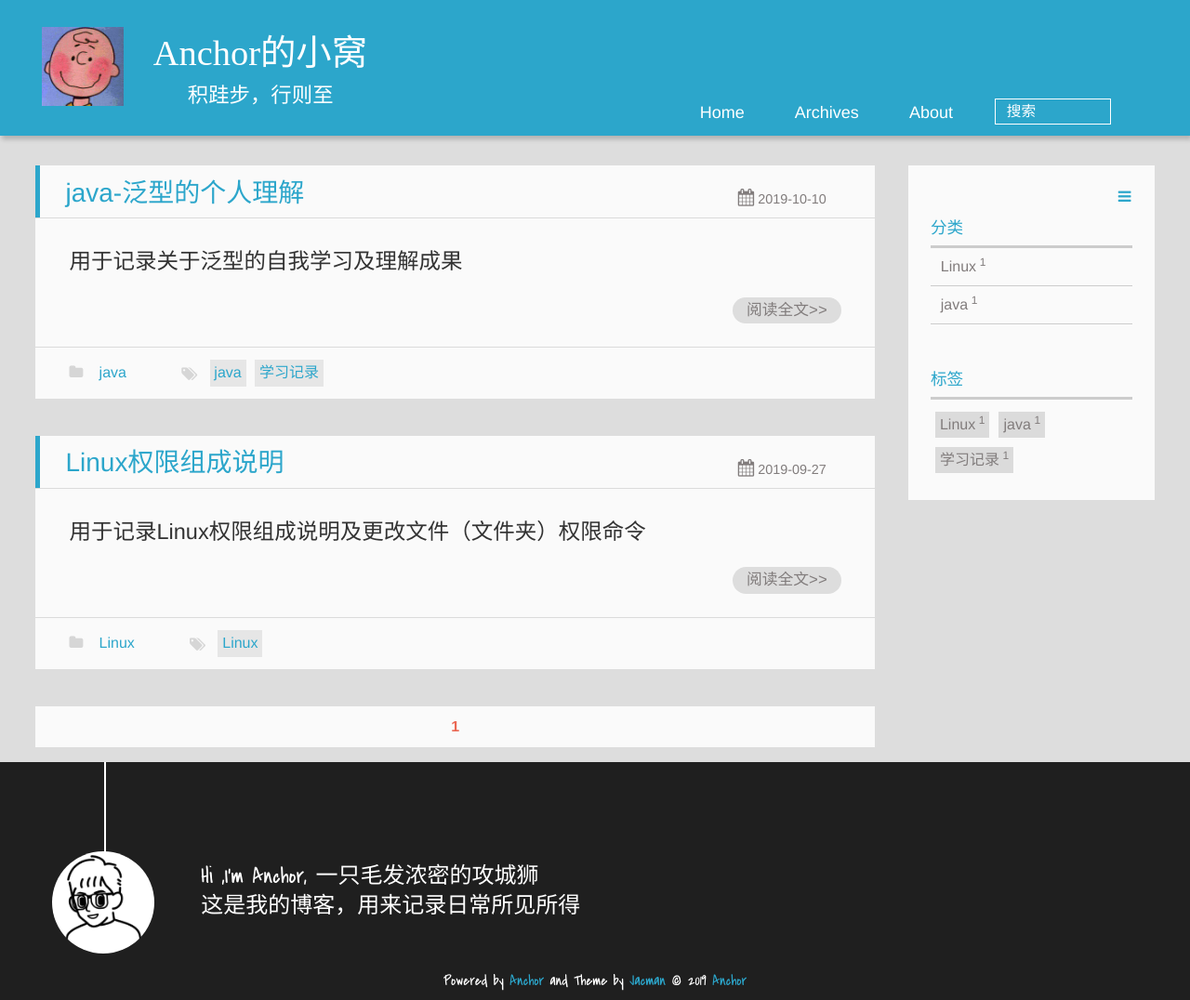
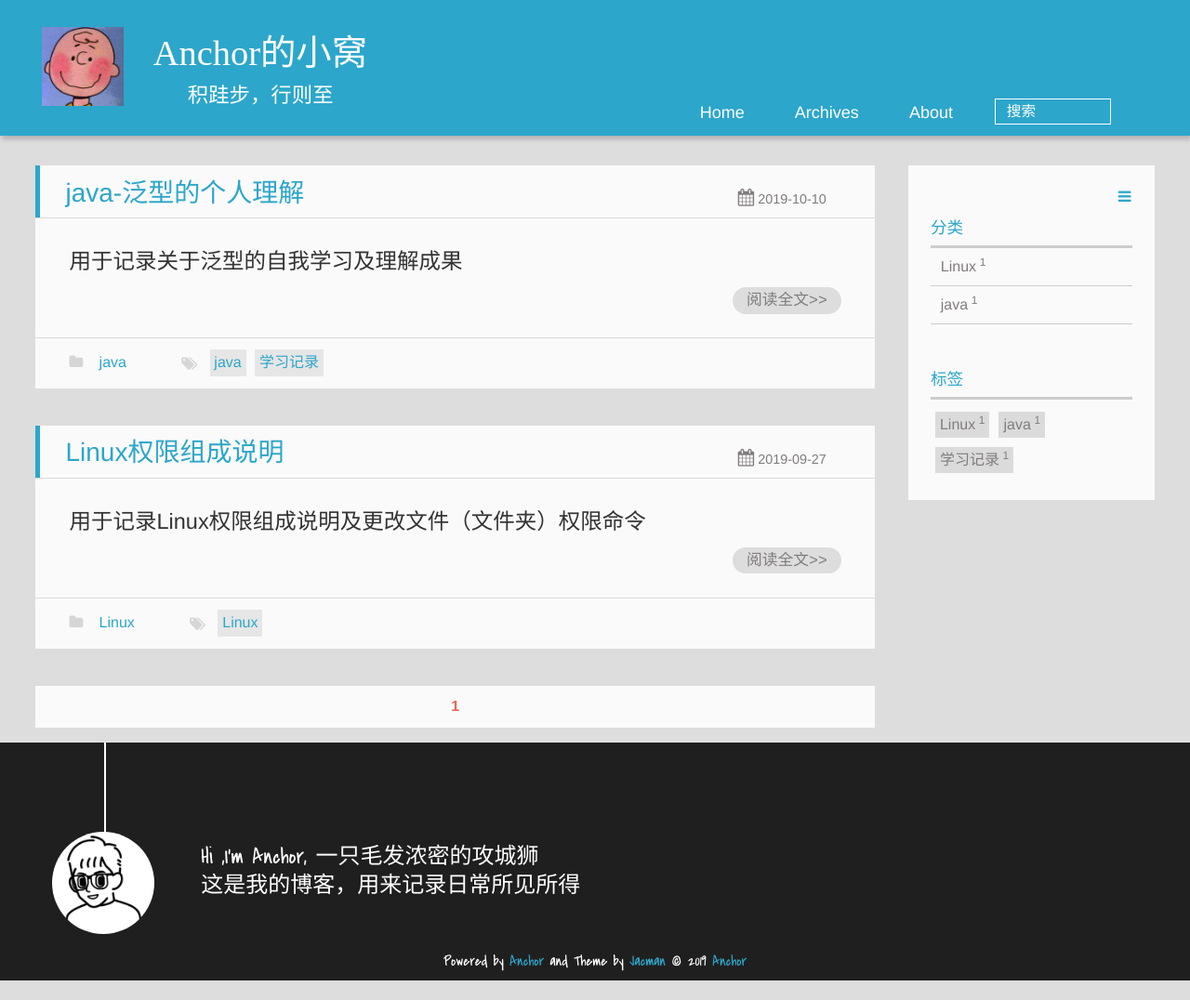
Before and after one commit to memorate/memorate.github.io, a Jekyll site: the page built from index.html, in a window 1280 px wide. Shown: the whole page at 93% size. Built offline with Jekyll 4.4.1, drawn with Linux system fonts in a browser that asks for light colours; the list of posts is cut into pages by our own code; after the commit the page ends 1055 px from its top, so only the background shows below that.

Commit message:
2019-10-11 10:44

```diff
--- a/assets/css/style.css
+++ b/assets/css/style.css
@@ -1036,6 +1036,13 @@
     font-size: 140%
 }
 
+article .article-content h1 {
+    color: #333;
+    -webkit-font-smoothing: antialiased;
+    -moz-osx-font-smoothing: grayscale;
+    margin-top: 6px;
+}
+
 article .article-content h1, article .article-content h2, article .article-content h3, article .article-content h4, article .article-content h5, article .article-content h6 {
     color: #333;
     -webkit-font-smoothing: antialiased;
@@ -1131,7 +1138,7 @@
 
 @media only screen and (min-width: 1024px) {
     article .article-content p {
-        margin-top: 1em
+        margin-top: 6px
     }
 }
 
```
